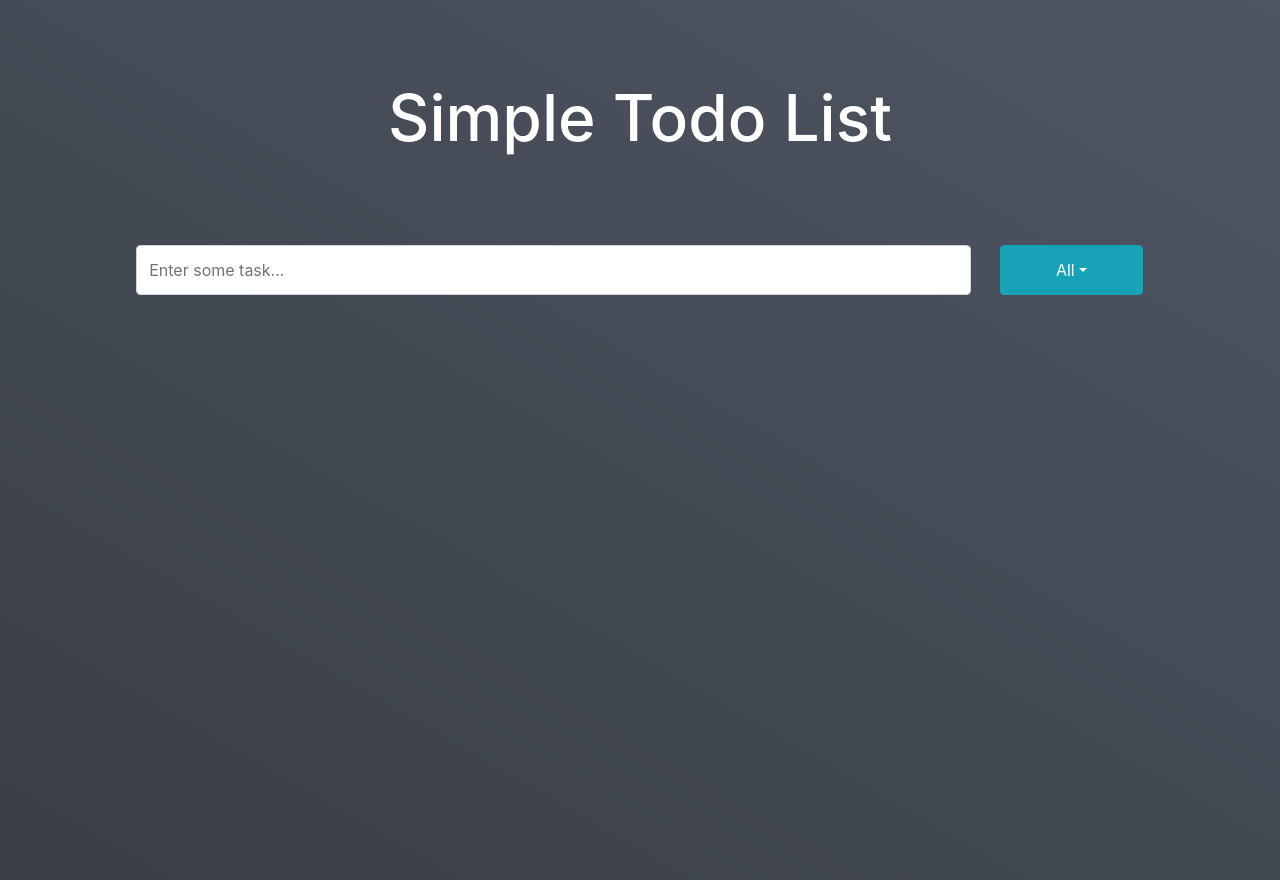
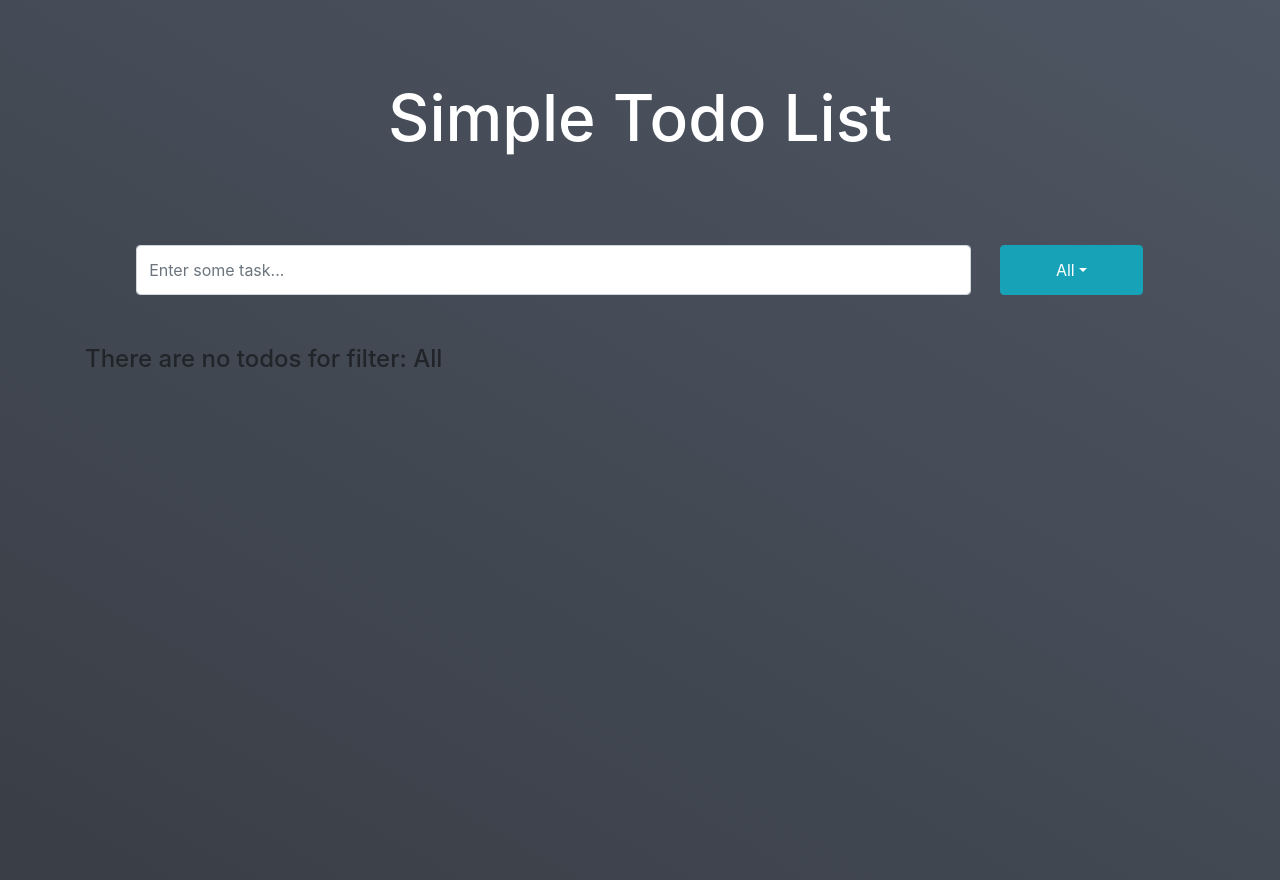
Before and after one commit to Branimir026/my-todo-list, a React (Create React App) app: page / in a window 1280 px wide. Built offline with nearby package versions, Linux system fonts and the light colour scheme.

Commit message:
Added message to inform user that there are no todos for certain filter

```diff
--- a/src/App.js
+++ b/src/App.js
@@ -51,7 +51,7 @@ function App() {
           filterStatus={filterStatus}
         />
       </Row>
-      {filteredTodos.length > 0 && (
+      {filteredTodos.length > 0 ? (
         <Row className="todoListContainer">
           <TodoList
             todos={todos}
@@ -59,6 +59,11 @@ function App() {
             filteredTodos={filteredTodos}
           />
         </Row>
+      ) : (
+        <h4 class="noTodos">
+          There are no todos for filter:{" "}
+          <span class="noTodosFilter">{filterStatus}</span>
+        </h4>
       )}
     </Container>
   );
```
